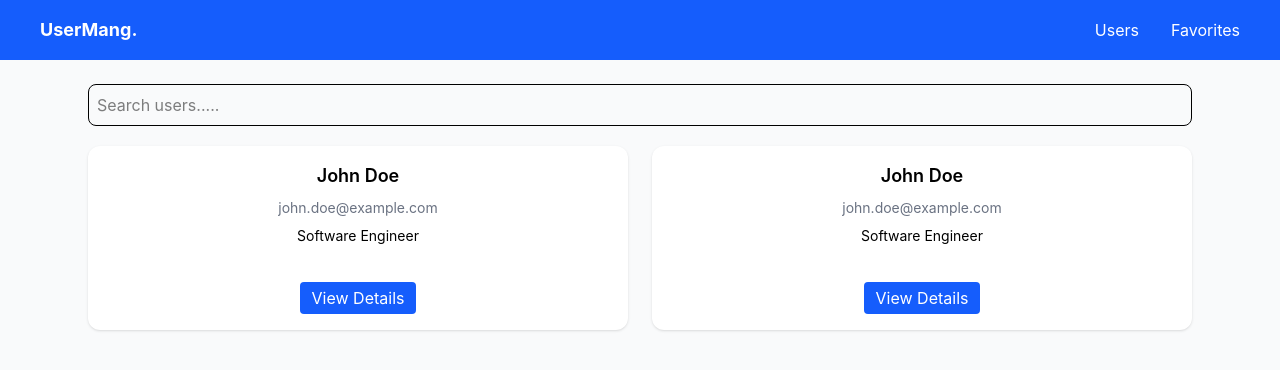
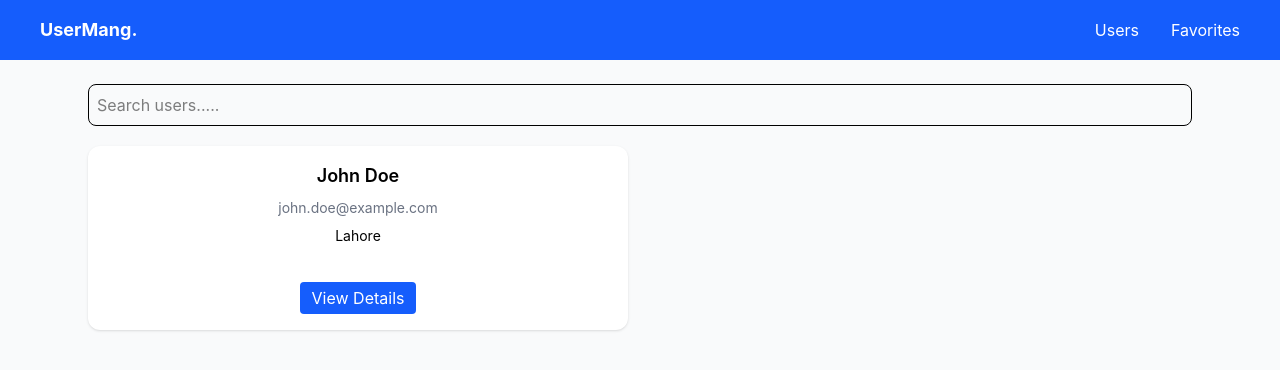
Before and after one commit to ManzarAbbass/Learning_react, a React (Vite) app in the folder 21-UserManag-Dashboard/: page / in a window 1280 px wide. Shown: the top 370 px of the page. Built offline with nearby package versions, Linux system fonts and the light colour scheme.

Commit message:
routing and install lucide react library

```diff
--- a/21-UserManag-Dashboard/package.json
+++ b/21-UserManag-Dashboard/package.json
@@ -11,6 +11,8 @@
   },
   "dependencies": {
     "@tailwindcss/vite": "^4.2.2",
+    "lucide": "^1.3.0",
+    "lucide-react": "^1.8.0",
     "react": "^19.2.4",
     "react-dom": "^19.2.4",
     "react-router-dom": "^7.14.1",
--- a/21-UserManag-Dashboard/src/App.jsx
+++ b/21-UserManag-Dashboard/src/App.jsx
@@ -2,6 +2,7 @@ import { Route,Routes } from "react-router-dom"
 import Navbar from "./components/Navbar"
 import Users from "./pages/Users"
 import Favorites from "./pages/Favorites"
+import UserDetail from "./pages/UserDetail"
 
 const App = () => {
   return (
@@ -9,6 +10,7 @@ const App = () => {
       <Navbar />
       <Routes>
         <Route path="/" element={<Users/>}/>
+        <Route path="/users/:id" element={<UserDetail/>}/>
         <Route path="/favorites" element={<Favorites/>}/>
       </Routes>
     </div>
--- a/21-UserManag-Dashboard/src/components/UserCard.jsx
+++ b/21-UserManag-Dashboard/src/components/UserCard.jsx
@@ -1,10 +1,11 @@
 const UserCard = () => {
+
   return (
     <div className="bg-white flex flex-col items-center gap-6 p-4 rounded-xl shadow hover:shadow-lg transition cursor-pointer">
       <div className="flex flex-col items-center gap-2">
         <h2 className="text-lg font-semibold">John Doe</h2>
         <p className="text-sm text-gray-500">john.doe@example.com</p>
-        <p className="text-sm">Software Engineer</p>
+        <p className="text-sm">Lahore</p>
         </div>
         <button className="mt-3 bg-blue-600 text-white px-3 py-1 rounded hover:bg-blue-700">View Details</button>
     </div>
--- a/21-UserManag-Dashboard/src/pages/Favorites.jsx
+++ b/21-UserManag-Dashboard/src/pages/Favorites.jsx
@@ -1,8 +1,9 @@
-
+import { Star } from 'lucide-react';
 const Favorites = () => {
   return (
     <div className="max-w-6xl mx-auto p-6">
-      <h1>Favorite User </h1>
+
+      <h1>Favorite User <Star color='yellow' /></h1>
 
     </div>
   )
--- a/21-UserManag-Dashboard/src/pages/UserDetail.jsx
+++ b/21-UserManag-Dashboard/src/pages/UserDetail.jsx
@@ -1,13 +1,31 @@
+import { useEffect, useState } from "react"
+import { useNavigate, useParams } from "react-router-dom"
 
 const UserDetail = () => {
+  let {id}=useParams()
+  let navigate=useNavigate()
+  const [dummyUser, setDummyUser] = useState([])
+  const user=[{ id: 1, name: "Ali", email: "ali@gmail.com", city: "Karachi", phone: "12345" },
+    { id: 2, name: "Ahmed", email: "ahmed@gmail.com", city: "Lahore", phone: "67890" }
+  ]
+  useEffect(()=>{
+    const foundUser=user.find((u)=>u.id===id);
+    setDummyUser(foundUser)
+  },[id])
+  if (!user) return <p>Loading...</p>;
   return (
     <div className="max-w-md mx-auto mt-10 bg-white p-6 rounded-xl shadow">
       <div className="flex flex-col items-center gap-2">
-        <h2 className="text-lg font-semibold">John Doe</h2>
-        <p className="text-sm text-gray-500">john.doe@example.com</p>
-        <p className="text-sm">Software Engineer</p>
+        <h2 className="text-lg font-semibold">{user.name}</h2>
+        <p className="text-sm text-gray-500">{user.email}</p>
+        <p className="text-sm">{user.city}</p>
         </div>
-        <button className="mt-3 bg-blue-600 text-white px-3 py-1 rounded hover:bg-blue-700">Go Back</button>
+        <button
+        onClick={()=>{
+          navigate(-1)
+        }}
+        className="mt-3 bg-blue-600 text-white px-3 py-1 rounded hover:bg-blue-700">
+          Go Back</button>
     </div>
   )
 }
--- a/21-UserManag-Dashboard/src/pages/Users.jsx
+++ b/21-UserManag-Dashboard/src/pages/Users.jsx
@@ -9,7 +9,6 @@ const Users = () => {
       </div>
     <div className="grid grid-cols-1 md:grid-cols-2 sm:grid-cols-3 gap-6">
       <UserCard/>
-      <UserCard/>
     </div>
     </div>
   )
```
Also changed, not shown: 1 other file (tests, documents, lock files or other folders).
